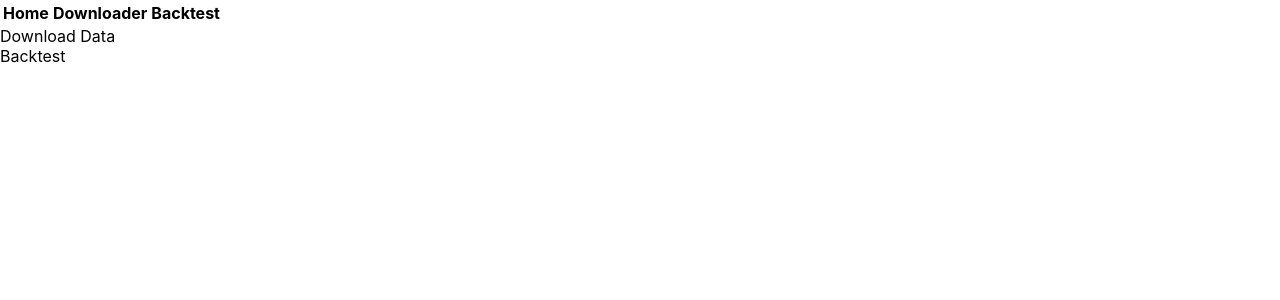
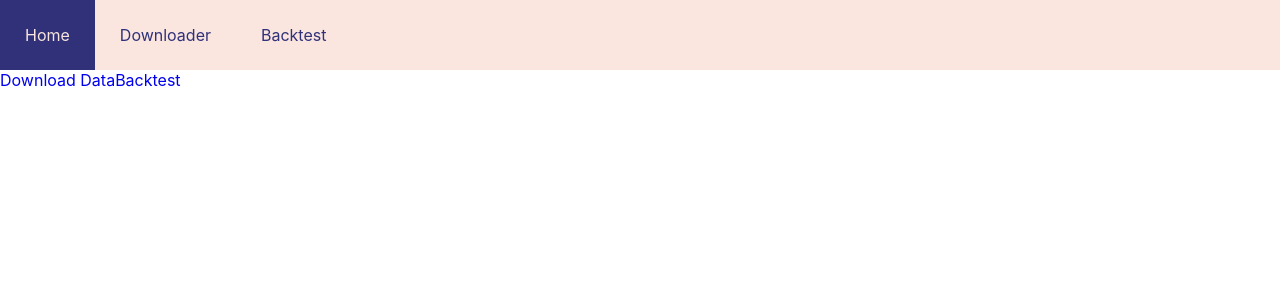
Before and after one commit to Hhanuska/crypto-trader, a Next.js app: page / in a window 1280 px wide. Shown: the top 300 px of the page. Built offline with nearby package versions, Linux system fonts and the light colour scheme.

Commit message:
Navbar css

```diff
--- a/components/navbar.tsx
+++ b/components/navbar.tsx
@@ -1,23 +1,36 @@
 import { NextPage } from "next";
 import Link from 'next/link';
+import styles from '../styles/navbar.module.css'
+import { useRouter } from 'next/router'
 
 const NavBar: NextPage = () => {
+    const router = useRouter();
+
+    const navigation = [
+        { href: '/', text: 'Home' },
+        { href: '/downloader', text: 'Downloader' },
+        { href: '/backtest', text: 'Backtest' }
+    ]
 
     return (
-        <table>
-            <tr>
-                <th>
-                    <Link href='/'>Home</Link>
-                </th>
-                <th>
-                    <Link href='/downloader'>Downloader</Link>
-                </th>
-                <th>
-                    <Link href='/backtest'>Backtest</Link>
-                </th>
-            </tr>
-        </table>
+        <div className={styles.navbar}>
+            <ul>
+                {
+                    navigation.map((e) => (
+                        <li key={e.text}>
+                            <Link href={e.href}>
+                                <a className={isActiveClass(router.route, e.href)}>{e.text}</a>
+                            </Link>
+                        </li>
+                    ))
+                }
+            </ul>
+        </div>
     )
 }
 
+const isActiveClass = (router: string, href: string): string => {
+    return router === href ? 'active' : '';
+}
+
 export default NavBar;
--- a/pages/_app.tsx
+++ b/pages/_app.tsx
@@ -1,4 +1,4 @@
-import '../styles/globals.css'
+import '../styles/global.css'
 import type { AppProps } from 'next/app'
 
 function MyApp({ Component, pageProps }: AppProps) {
--- /dev/null
+++ b/styles/global.css
@@ -0,0 +1,22 @@
+:root {
+	--navbarBg: #fae5df;
+	--navbarHg: #303179;
+}
+
+html, body {
+	margin: auto;
+	font-family: -apple-system, BlinkMacSystemFont, Segoe UI, Roboto, Oxygen,
+		Ubuntu, Cantarell, Fira Sans, Droid Sans, Helvetica Neue, sans-serif;
+}
+
+a {
+	text-decoration: none;
+}
+
+input, select {
+	display: block;
+}
+
+* {
+	box-sizing: border-box;
+}
--- a/styles/globals.css
+++ /dev/null
@@ -1,19 +0,0 @@
-html, body {
-  margin: auto;
-  font-family: -apple-system, BlinkMacSystemFont, Segoe UI, Roboto, Oxygen,
-    Ubuntu, Cantarell, Fira Sans, Droid Sans, Helvetica Neue, sans-serif;
-}
-
-a {
-  color: inherit;
-  text-decoration: none;
-  display: block;
-}
-
-input, select {
-  display: block;
-}
-
-* {
-  box-sizing: border-box;
-}
--- /dev/null
+++ b/styles/navbar.module.css
@@ -0,0 +1,28 @@
+.navbar ul {
+    list-style-type: none;
+    margin: 0;
+    padding: 0;
+    background-color: var(--navbarBg);
+    overflow: hidden;
+}
+
+.navbar li {
+    float: left;
+}
+
+.navbar > ul > li > a {
+    display: block;
+    color: var(--navbarHg);
+    text-align: center;
+    padding: 25px;
+}
+
+.navbar > ul > li:hover > a {
+    background-color: var(--navbarHg);
+    color: var(--navbarBg);
+}
+
+.navbar > ul > li > a.active {
+    background-color: var(--navbarHg);
+    color: var(--navbarBg);
+}
```
